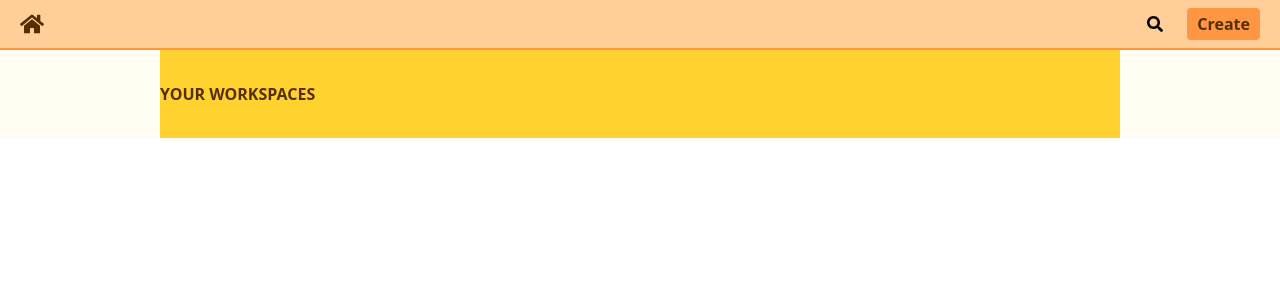
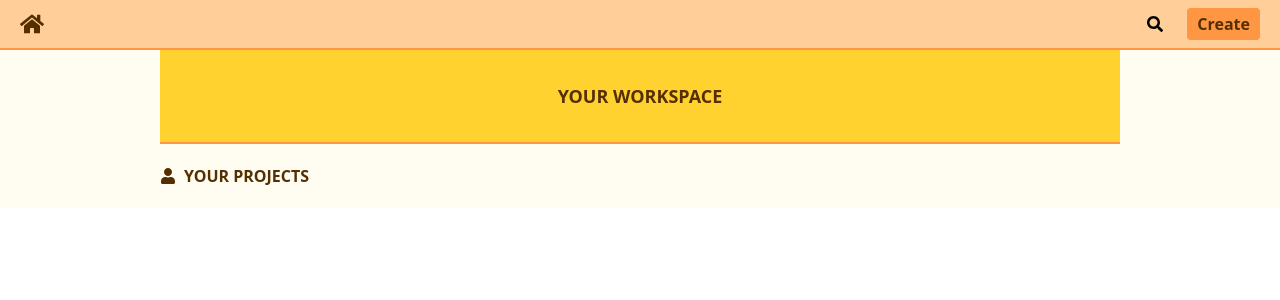
Before and after one commit to Saves331/todo-app, a React (Vite) app: page / in a window 1280 px wide. Shown: the top 300 px of the page. Built offline with nearby package versions, Linux system fonts and the light colour scheme.

Commit message:
boardStash has been added

```diff
--- /dev/null
+++ b/src/components/BoardStash.tsx
@@ -0,0 +1,13 @@
+type Props = {
+    skills: string[]
+}
+
+function BoardStash({ skills }: Props) {
+  return (
+    <div>
+
+    </div>
+  )
+}
+
+export default BoardStash
--- a/src/pages/Home.tsx
+++ b/src/pages/Home.tsx
@@ -1,13 +1,20 @@
 import Header from '../components/Header'
+import { FaUser } from "react-icons/fa";
 
 function Home() {
   return (
-    <section className='bg-cream'>
+    <section className='bg-cream h-full'>
         <Header />
-        <div className='bg-amber-300 w-[75%] mx-auto py-8'>
-           <h2 className='text-md uppercase font-semibold text-brown'>Your Workspaces</h2>
+        <div className='w-[75%] mx-auto'>
+          <div className='bg-amber-300 py-8 border-b-2 border-b-orange'>
+           <h2 className='text-lg text-center uppercase font-semibold text-brown'>Your Workspace</h2>
         </div>
 
+        <div className='flex items-center py-5 gap-2'>
+          <FaUser className="text-brown"/>
+            <h2 className='text-md uppercase font-bold text-brown'>Your Projects</h2>
+        </div>
+        </div>
 
     </section>
   )
```
